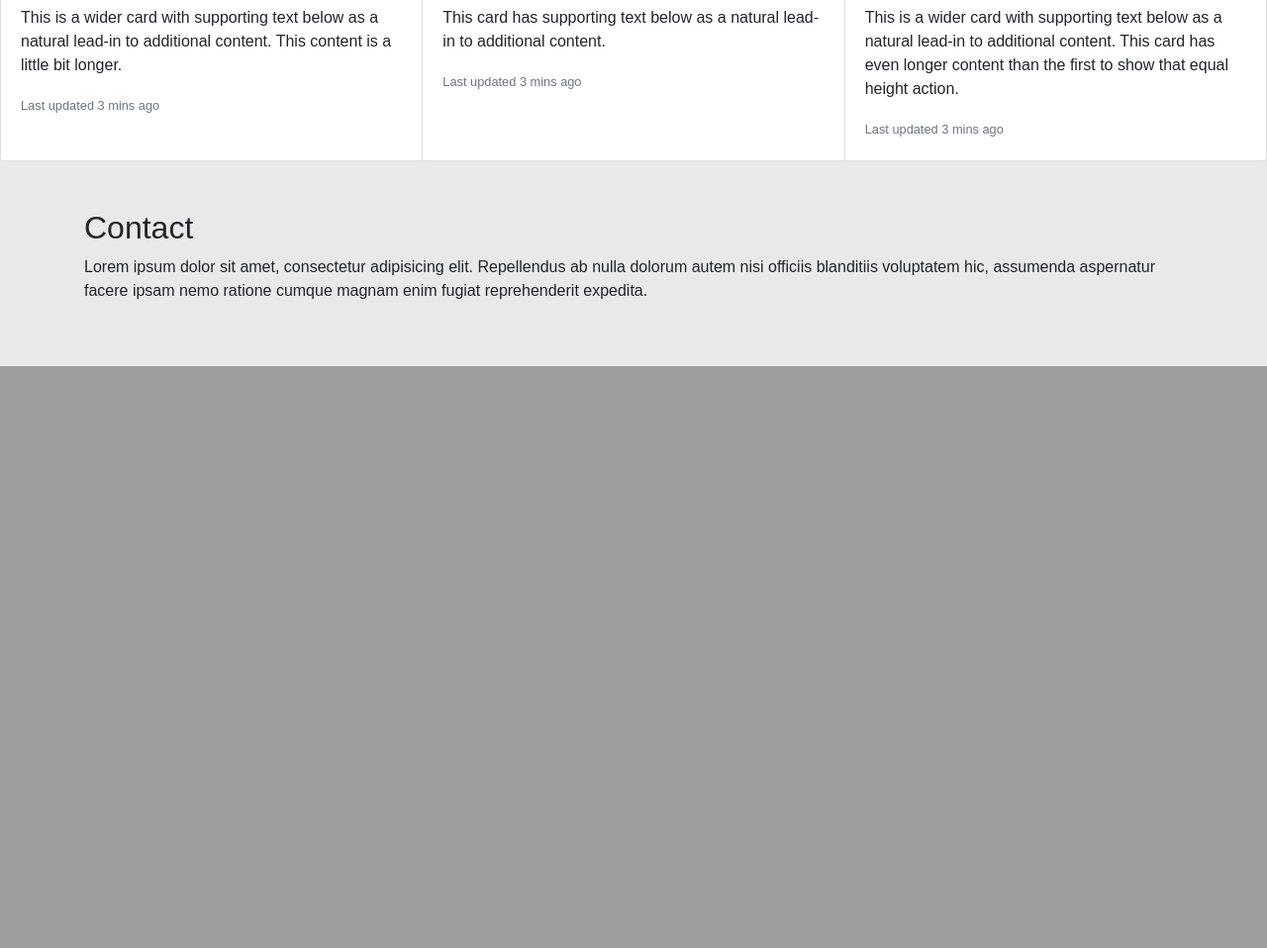
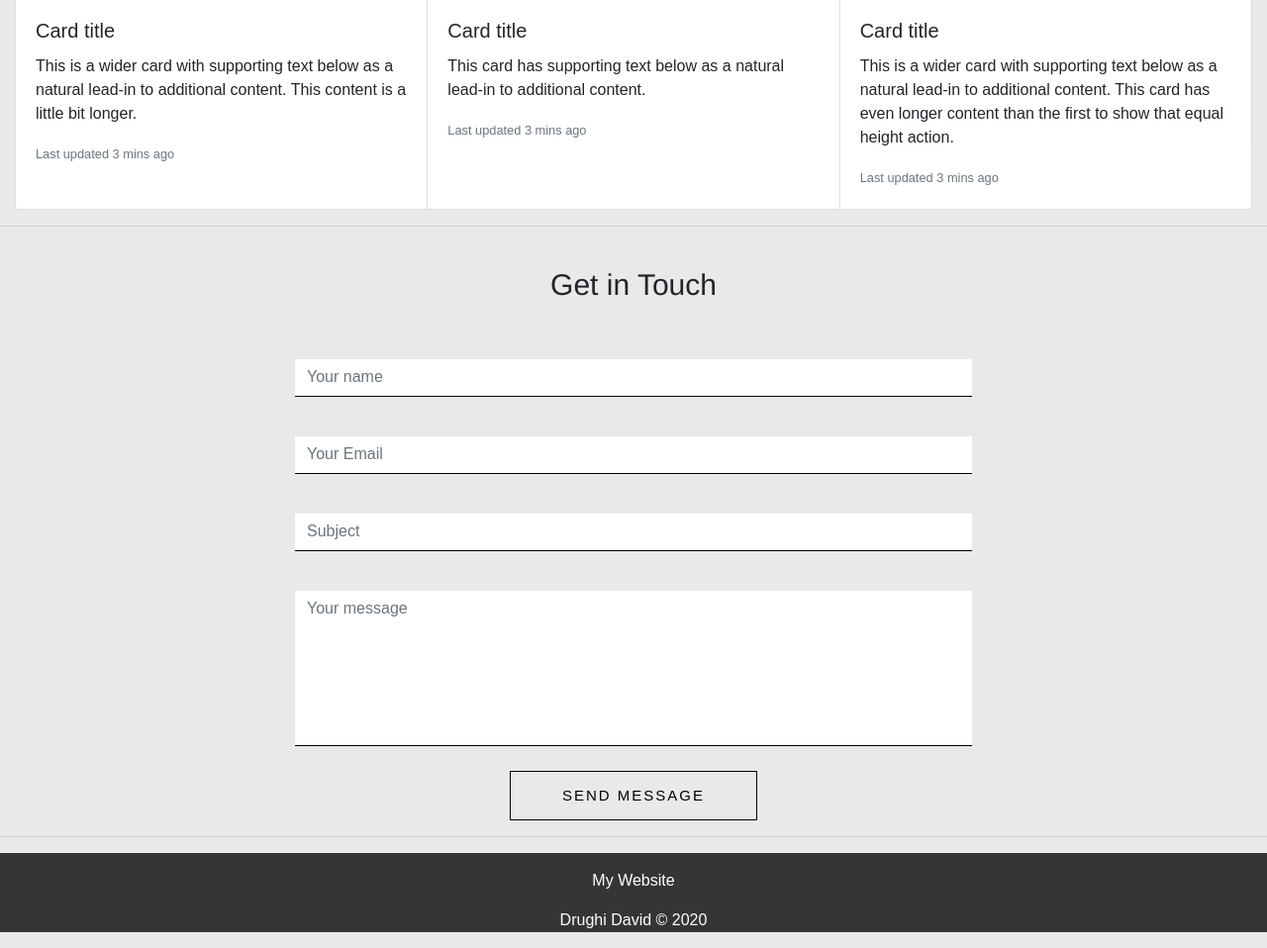
Before and after one commit to DavidColds/my_website, a PHP site: page / in a window 1280 px wide. Shown: the part 1376-2334 px from the top of the page at 99% size. Before the commit the page ends 1746 px from the top, so only its background shows below. Run offline with PHP 8.4, Linux system fonts and the light colour scheme.

Commit message:
added footer

```diff
--- a/css/main.css
+++ b/css/main.css
@@ -12,3 +12,108 @@ body, html {
     background-position: center;
     background-repeat: no-repeat;
   }
+
+/* Contact */
+#success-message {
+  opacity: 0;
+}
+
+.col-xs-12.col-sm-12.col-md-12.col-lg-12 {
+  padding: 0 20% 0 20%;
+}
+
+.margin-top-25 {
+  margin-top: 25px;
+}
+
+.form-title {
+  padding: 25px;
+  font-size: 30px;
+  font-weight: 300;
+  font-family: "Helvetica Neue",Helvetica,Arial,sans-serif;
+}
+
+.form-group .form-control {
+  border-bottom: 1px;
+  border-style: none none solid none;
+  border-radius:0;
+  border-color: #000;
+}
+
+.form-group .form-control:focus {
+	box-shadow: none;
+  border-width: 0 0 2px 0;
+  border-color: #000;
+
+}
+
+textarea {
+  resize: none;
+}
+
+.btn-mod.btn-large {
+    height: auto;
+    padding: 13px 52px;
+    font-size: 15px;
+}
+
+.btn-mod.btn-border {
+    color: #000000;
+    border: 1px solid #000000;
+    background: transparent;
+}
+
+.btn-mod, a.btn-mod {
+    -webkit-box-sizing: border-box;
+    -moz-box-sizing: border-box;
+    box-sizing: border-box;
+    padding: 4px 13px;
+    color: #fff;
+    background: rgba(34,34,34, .9);
+    border: 1px solid transparent;
+    font-size: 11px;
+    font-weight: 400;
+    text-transform: uppercase;
+    text-decoration: none;
+    letter-spacing: 2px;
+    -webkit-border-radius: 0;
+    -moz-border-radius: 0;
+    border-radius: 0;
+    -webkit-box-shadow: none;
+    -moz-box-shadow: none;
+    box-shadow: none;
+    -webkit-transition: all 0.2s cubic-bezier(0.000, 0.000, 0.580, 1.000);
+    -moz-transition: all 0.2s cubic-bezier(0.000, 0.000, 0.580, 1.000);
+    -o-transition: all 0.2s cubic-bezier(0.000, 0.000, 0.580, 1.000);
+    -ms-transition: all 0.2s cubic-bezier(0.000, 0.000, 0.580, 1.000);
+    transition: all 0.2s cubic-bezier(0.000, 0.000, 0.580, 1.000);
+}
+
+.btn-mod.btn-border:hover, .btn-mod.btn-border:active, .btn-mod.btn-border:focus, .btn-mod.btn-border:active:focus {
+    color: #fff;
+    border-color: #000;
+    background: #000;
+    outline: none;
+}
+
+@media only screen and (max-width: 500px) {
+    .btn-mod.btn-large {
+       padding: 6px 16px;
+       font-size: 11px;
+    }
+
+    .form-title {
+        font-size: 20px;
+  }
+}
+
+
+/* Footer */
+
+footer{
+  padding-top: 1rem;
+  background-color: rgba(34,34,34, .9);
+  color: white;
+  text-align: center;
+  flex: 0 0 auto;
+}
--- a/index.html
+++ b/index.html
@@ -1,12 +1,16 @@
 <!doctype html>
 <html lang="en">
+
 <head>
     <!-- Required meta tags -->
     <meta charset="utf-8">
     <meta name="viewport" content="width=device-width, initial-scale=1, shrink-to-fit=no">
 
     <!-- Bootstrap CSS -->
-    <link rel="stylesheet" href="https://stackpath.bootstrapcdn.com/bootstrap/4.3.1/css/bootstrap.min.css" integrity="sha384-ggOyR0iXCbMQv3Xipma34MD+dH/1fQ784/j6cY/iJTQUOhcWr7x9JvoRxT2MZw1T" crossorigin="anonymous">
+    <link rel="stylesheet" href="https://stackpath.bootstrapcdn.com/bootstrap/4.3.1/css/bootstrap.min.css"
+        integrity="sha384-ggOyR0iXCbMQv3Xipma34MD+dH/1fQ784/j6cY/iJTQUOhcWr7x9JvoRxT2MZw1T" crossorigin="anonymous">
+
+
 
     <!-- Main CSS -->
     <link rel="stylesheet" type="text/css" href="./css/main.css">
@@ -14,12 +18,15 @@
 
     <title>MyWebsite</title>
 </head>
+
 <body>
+
     <!-- Navigation -->
     <nav class="navbar navbar-expand-lg navbar-light bg-light shadow fixed-top">
         <div class="container">
             <a class="navbar-brand" href="#">My Website</a>
-      <button class="navbar-toggler" type="button" data-toggle="collapse" data-target="#navbarResponsive" aria-controls="navbarResponsive" aria-expanded="false" aria-label="Toggle navigation">
+            <button class="navbar-toggler" type="button" data-toggle="collapse" data-target="#navbarResponsive"
+                aria-controls="navbarResponsive" aria-expanded="false" aria-label="Toggle navigation">
                 <span class="navbar-toggler-icon"></span>
             </button>
             <div class="collapse navbar-collapse" id="navbarResponsive">
@@ -43,7 +50,7 @@
         </div>
     </nav>
 
-  <!-- Full Page Image Header with Vertically Centered Content -->
+    <!-- Landing page -->
     <header class="masthead">
         <div class="container h-100">
             <div class="row h-100 align-items-center">
@@ -59,16 +66,26 @@
     <section class="py-5">
         <div class="container">
             <h2 class="font-weight-light">About me</h2>
-      <p>Lorem ipsum dolor sit amet, consectetur adipisicing elit. Repellendus ab nulla dolorum autem nisi officiis blanditiis voluptatem hic, assumenda aspernatur facere ipsam nemo ratione cumque magnam enim fugiat reprehenderit expedita.</p>
+            <p>Lorem ipsum dolor sit amet, consectetur adipisicing elit. Repellendus ab nulla dolorum autem nisi
+                officiis blanditiis voluptatem hic, assumenda aspernatur facere ipsam nemo ratione cumque magnam enim
+                fugiat reprehenderit expedita.</p>
         </div>
     </section>
 
+    <!-- Projects  -->
+    <div class="container-fluid">
+        <div class="row h-100 align-items-center">
+            <div class="col-12 text-center">
+                <h1 class="font-weight-light">My Projects</h1>
+            </div>
+        </div>
         <div class="card-group">
             <div class="card">
                 <img src="..." class="card-img-top" alt="...">
                 <div class="card-body">
                     <h5 class="card-title">Card title</h5>
-        <p class="card-text">This is a wider card with supporting text below as a natural lead-in to additional content. This content is a little bit longer.</p>
+                    <p class="card-text">This is a wider card with supporting text below as a natural lead-in to
+                        additional content. This content is a little bit longer.</p>
                     <p class="card-text"><small class="text-muted">Last updated 3 mins ago</small></p>
                 </div>
             </div>
@@ -76,7 +93,8 @@
                 <img src="..." class="card-img-top" alt="...">
                 <div class="card-body">
                     <h5 class="card-title">Card title</h5>
-        <p class="card-text">This card has supporting text below as a natural lead-in to additional content.</p>
+                    <p class="card-text">This card has supporting text below as a natural lead-in to additional content.
+                    </p>
                     <p class="card-text"><small class="text-muted">Last updated 3 mins ago</small></p>
                 </div>
             </div>
@@ -84,24 +102,95 @@
                 <img src="..." class="card-img-top" alt="...">
                 <div class="card-body">
                     <h5 class="card-title">Card title</h5>
-        <p class="card-text">This is a wider card with supporting text below as a natural lead-in to additional content. This card has even longer content than the first to show that equal height action.</p>
+                    <p class="card-text">This is a wider card with supporting text below as a natural lead-in to
+                        additional content. This card has even longer content than the first to show that equal height
+                        action.</p>
                     <p class="card-text"><small class="text-muted">Last updated 3 mins ago</small></p>
                 </div>
             </div>
         </div>
+    </div>
+    <!-- Contact  -->
+    <hr>
 
-  <section class="py-5">
     <div class="container">
-      <h2 class="font-weight-light">Contact</h2>
-      <p>Lorem ipsum dolor sit amet, consectetur adipisicing elit. Repellendus ab nulla dolorum autem nisi officiis blanditiis voluptatem hic, assumenda aspernatur facere ipsam nemo ratione cumque magnam enim fugiat reprehenderit expedita.</p>
+
+        <div class="row">
+            <div class="col-xs-12 col-sm-12 col-md-12 col-lg-12 text-center">
+                <h2 class="form-title">Get in Touch</h2>
             </div>
-  </section>
+        </div>
+
+        <div class="row">
+
+            <div class="col-xs-12 col-sm-12 col-md-12 col-lg-12">
+
+                <form id="contact-form" name="myForm" class="form" action="#" onsubmit="return validateForm()"
+                    method="POST" role="form">
+
+                    <div class="form-group">
+                        <label class="form-label" id="nameLabel" for="name"></label>
+                        <input type="text" class="form-control" id="name" name="name" placeholder="Your name"
+                            tabindex="1">
+                    </div>
+
+                    <div class="form-group">
+                        <label class="form-label" id="emailLabel" for="email"></label>
+                        <input type="email" class="form-control" id="email" name="email" placeholder="Your Email"
+                            tabindex="2">
+                    </div>
+
+                    <div class="form-group">
+                        <label class="form-label" id="subjectLabel" for="sublect"></label>
+                        <input type="text" class="form-control" id="subject" name="subject" placeholder="Subject"
+                            tabindex="3">
+                    </div>
+
+                    <div class="form-group">
+                        <label class="form-label" id="messageLabel" for="message"></label>
+                        <textarea rows="6" cols="60" name="message" class="form-control" id="message"
+                            placeholder="Your message" tabindex="4"></textarea>
+                    </div>
+
+                    <div class="text-center margin-top-25">
+                        <button type="submit" class="btn btn-mod btn-border btn-large">Send Message</button>
+                    </div>
+
+                </form><!-- End form -->
+
+            </div><!-- End col -->
+
+        </div><!-- End row -->
+
+    </div><!-- End container -->
+    <hr>
+    <footer>
+        <div class="footer-limiter">
+            <div class="footer-right">
+                <a href="#"><i class="fa fa-facebook"></i></a> <a href="#"><i class="fa fa-twitter"></i></a> <a
+                    href="#"><i class="fa fa-linkedin"></i></a> <a href="#"><i class="fa fa-github"></i></a>
+            </div>
+            <div class="footer-left">
+                <p class="footer-links">My Website</p>
+                <p>Drughi David © 2020</p>
+            </div>
+        </div>
+    </footer>
 
     <!-- JavaScript -->
 
     <!-- jQuery -->
-    <script src="https://code.jquery.com/jquery-3.3.1.slim.min.js" integrity="sha384-q8i/X+965DzO0rT7abK41JStQIAqVgRVzpbzo5smXKp4YfRvH+8abtTE1Pi6jizo" crossorigin="anonymous"></script>
-    <script src="https://cdnjs.cloudflare.com/ajax/libs/popper.js/1.14.7/umd/popper.min.js" integrity="sha384-UO2eT0CpHqdSJQ6hJty5KVphtPhzWj9WO1clHTMGa3JDZwrnQq4sF86dIHNDz0W1" crossorigin="anonymous"></script>
-    <script src="https://stackpath.bootstrapcdn.com/bootstrap/4.3.1/js/bootstrap.min.js" integrity="sha384-JjSmVgyd0p3pXB1rRibZUAYoIIy6OrQ6VrjIEaFf/nJGzIxFDsf4x0xIM+B07jRM" crossorigin="anonymous"></script>
+    <script src="https://code.jquery.com/jquery-3.3.1.slim.min.js"
+        integrity="sha384-q8i/X+965DzO0rT7abK41JStQIAqVgRVzpbzo5smXKp4YfRvH+8abtTE1Pi6jizo" crossorigin="anonymous">
+    </script>
+    <script src="https://cdnjs.cloudflare.com/ajax/libs/popper.js/1.14.7/umd/popper.min.js"
+        integrity="sha384-UO2eT0CpHqdSJQ6hJty5KVphtPhzWj9WO1clHTMGa3JDZwrnQq4sF86dIHNDz0W1" crossorigin="anonymous">
+    </script>
+    <script src="https://stackpath.bootstrapcdn.com/bootstrap/4.3.1/js/bootstrap.min.js"
+        integrity="sha384-JjSmVgyd0p3pXB1rRibZUAYoIIy6OrQ6VrjIEaFf/nJGzIxFDsf4x0xIM+B07jRM" crossorigin="anonymous">
+    </script>
+    <script type="text/javascript" src="js/main.js"></script>
+
 </body>
+
 </html>
--- /dev/null
+++ b/js/main.js
@@ -0,0 +1,57 @@
+function validateForm() {
+    var n = document.getElementById('name').value;
+    var e = document.getElementById('email').value;
+    var s = document.getElementById('subject').value;
+    var m = document.getElementById('message').value;
+    var onlyLetters =/^[a-zA-Z\s]*$/;
+    var onlyEmail = /^(([^<>()\[\]\\.,;:\s@"]+(\.[^<>()\[\]\\.,;:\s@"]+)*)|(".+"))@((\[[0-9]{1,3}\.[0-9]{1,3}\.[0-9]{1,3}\.[0-9]{1,3}])|(([a-zA-Z\-0-9]+\.)+[a-zA-Z]{2,}))$/;
+
+
+    if(n == "" || n == null){
+        document.getElementById('nameLabel').innerHTML = ('Please enter your name');
+        document.getElementById('name').style.borderColor = "red";
+        return false;
+    }
+
+
+    if (!n.match(onlyLetters)) {
+        document.getElementById('nameLabel').innerHTML = ('Please enter only letters');
+        document.getElementById('name').style.borderColor = "red";
+        return false;
+    }
+
+    if(e == "" || e == null ){
+          document.getElementById('emailLabel').innerHTML = ('Please enter your email');
+          document.getElementById('email').style.borderColor = "red";
+          return false;
+      }
+
+    if (!e.match(onlyEmail)) {
+        document.getElementById('emailLabel').innerHTML = ('Please enter a valid email address');
+        document.getElementById('email').style.borderColor = "red";
+        return false;
+    }
+
+    if(s == "" || s == null ){
+          document.getElementById('subjectLabel').innerHTML = ('Please enter your subject');
+          document.getElementById('subject').style.borderColor = "red";
+          return false;
+      }
+
+    if (!s.match(onlyLetters)) {
+        document.getElementById('subjectLabel').innerHTML = ('Please enter only letters');
+        document.getElementById('subject').style.borderColor = "red";
+        return false;
+    }
+
+    if(m == "" || m == null){
+        document.getElementById('messageLabel').innerHTML = ('Please enter your message');
+        document.getElementById('message').style.borderColor = "red";
+        return false;
+    }
+
+    else{
+          return true;
+      }
+
+}
```
Lines whose indentation alone changed are shown as unchanged.
